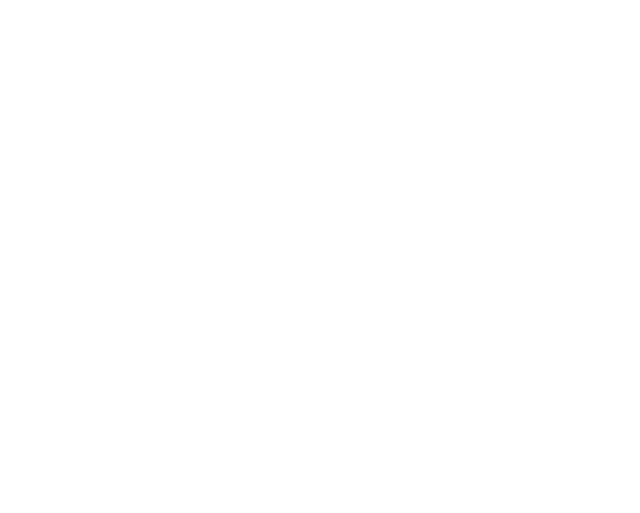
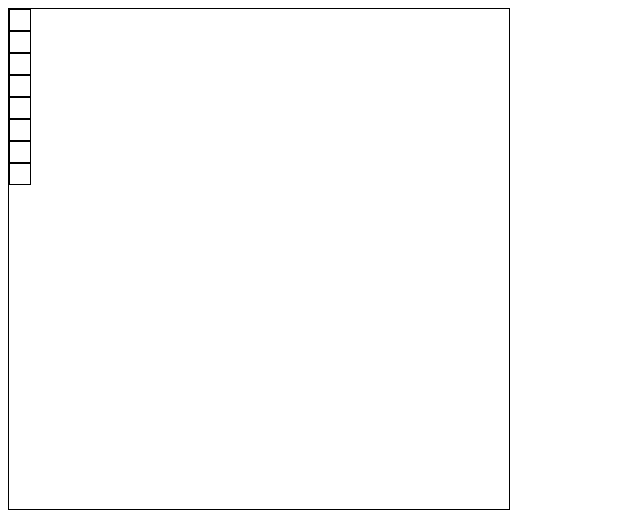
Before and after one commit to IAmBot102102/NTNASA, a plain HTML site: page Client Monitor/index.html in a window 1280 px wide. Shown: the whole page, without its empty margins (0-640 px from the left). Drawn offline with nearby package versions, Linux system fonts and the light colour scheme.

Commit message:
add the 8 divs and started styling

```diff
--- a/Client Monitor/Resources/index.css
+++ b/Client Monitor/Resources/index.css
@@ -0,0 +1,11 @@
+#root{
+    border: 1px black solid;
+    width: 500px;
+    height: 500px;
+}
+.container{
+    border: 1px black solid;
+    width: 10px;
+    height: 10px;
+    padding: 5px;
+}
--- a/Client Monitor/index.html
+++ b/Client Monitor/index.html
@@ -3,14 +3,24 @@
 <head>
     <link href="Resources/index.css" rel="stylesheet">
     <link href="Resources/favicon.ico" rel="favicon">
+    <script src="index.js"></script>
     <meta charset="UTF-8">
     <meta http-equiv="X-UA-Compatible" content="IE=edge">
     <meta name="viewport" content="width=device-width, initial-scale=1.0">
     <title>Ntnasa- Flight simulation</title>
     <script src="https://cdn.pubnub.com/sdk/javascript/pubnub.4.21.7.min.js"></script>
-
+    <script src="https://cdn.jsdelivr.net/npm/p5@1.3.0/lib/p5.js"></script>
 </head>
-<body>
-
-</body>
+    <body>
+        <div id="root">
+            <div class="container"></div>
+            <div class="container"></div>
+            <div class="container"></div>
+            <div class="container"></div>
+            <div class="container"></div>
+            <div class="container"></div>
+            <div class="container"></div>
+            <div class="container"></div>
+        </div>
+    </body>
 </html>
```
Also changed, not shown: Client Monitor/MockupClient.png (added).
